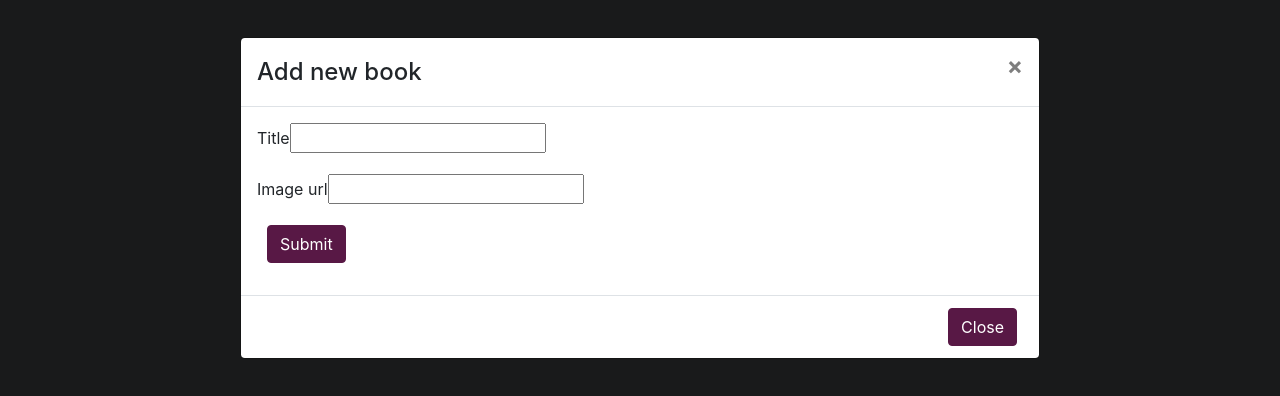
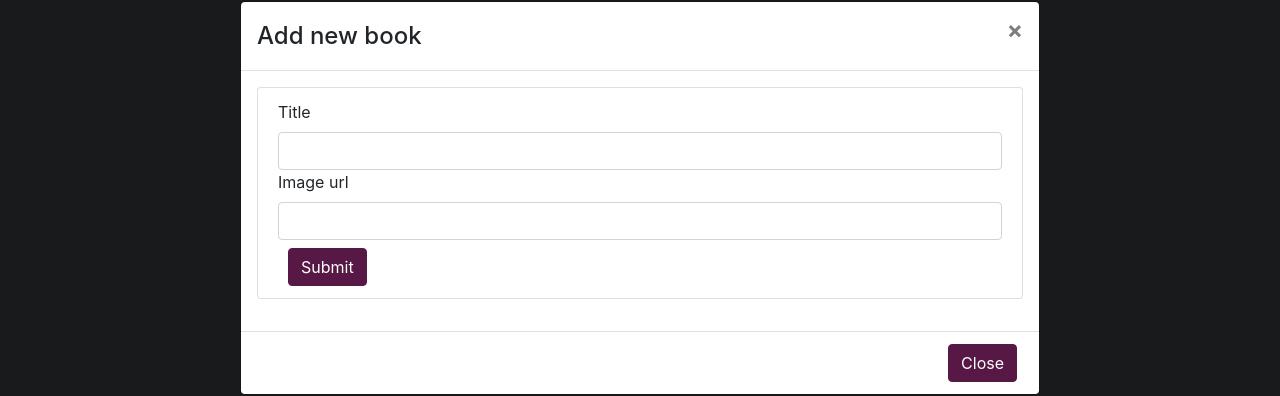
Before and after one commit to mszorc/Easy-delivery-, a React (Create React App) app in the folder app/: page /books in a window 1280 px wide. Both pictures are taken after typing "Sample" into the empty fields and a click on the button "Add book". Shown: the part 202-598 px from the top of the page. Built offline with nearby package versions, Linux system fonts and the light colour scheme; no server answers.

Commit message:
Minor fixes

```diff
--- a/app/src/Components/AddBookForm.js
+++ b/app/src/Components/AddBookForm.js
@@ -66,31 +66,29 @@ export class AddBookForm extends React.Component {
           </Modal.Title>
         </Modal.Header>
         <Modal.Body>
-          <form onSubmit={this.submitHandler} className="inputForm">
-            <div className="form-group">
+          <form onSubmit={this.submitHandler} className="inputForm list-group">
+            <div className="form-group list-group-item">
               <label>Title </label>
               <input
                 type="text"
                 name="title"
+                className="form-control"
                 value={this.state.title}
                 onChange={this.changeHandler}
               />
-            </div>
 
-            <div className="form-group">
               <label>Image url</label>
               <input
                 type="text"
                 name="imageUrl"
+                className="form-control"
                 value={this.state.imageUrl}
                 onChange={this.changeHandler}
               />
-            </div>
 
-            <div className="form-group">
               <button
                 type="submit"
-                className="btn btn-primary"
+                className="btn btn-primary mt-2"
                 //onClick={this.props.onHide}
               >
                 Submit
```
Also changed, not shown: 1 other file (tests, documents, lock files or other folders).
